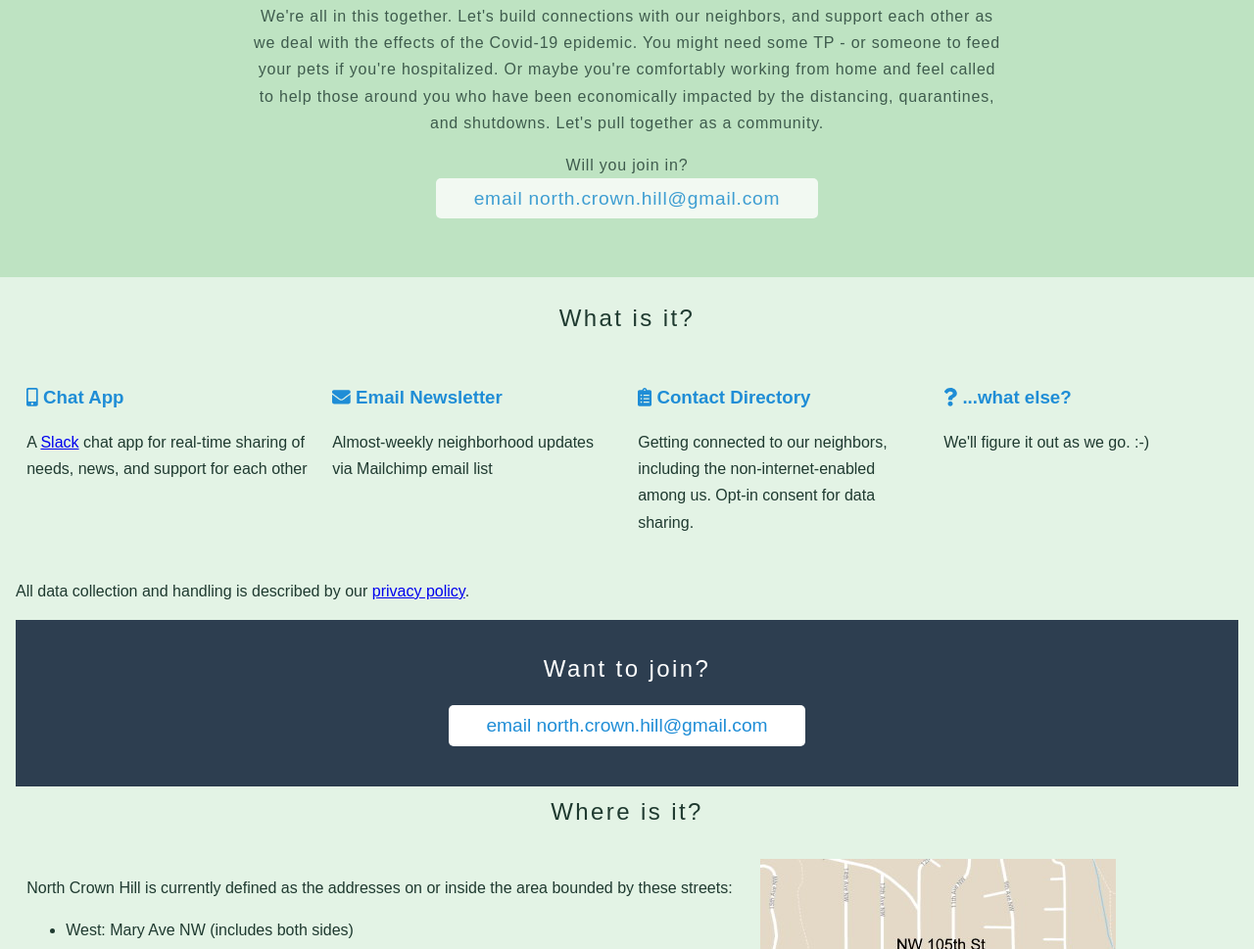
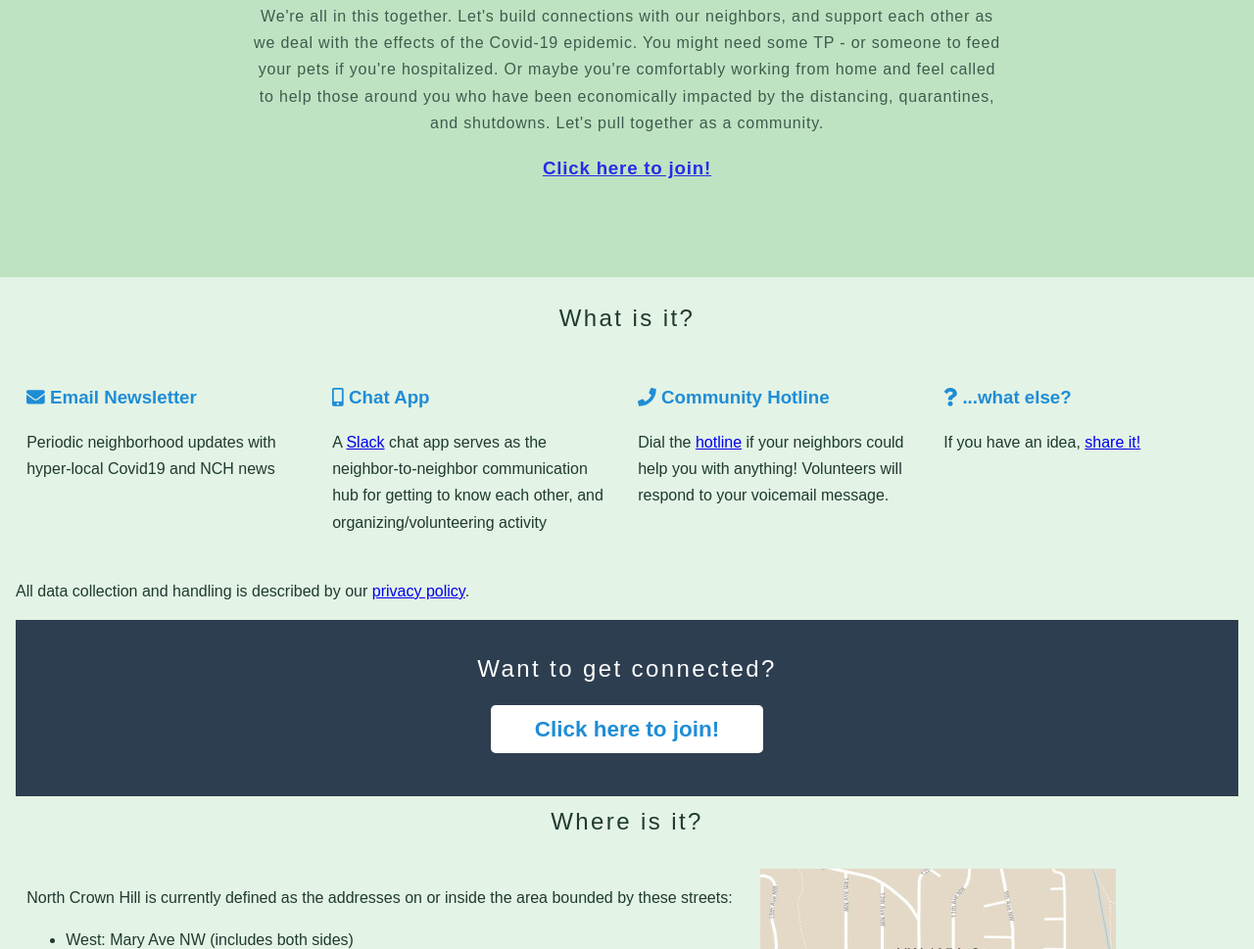
Before and after one commit to james-baker/north-crown-hill, a Gatsby site: page / in a window 1280 px wide. Shown: the part 413-1382 px from the top of the page at 98% size. Built offline with nearby package versions, Linux system fonts and the light colour scheme; Gatsby itself is replaced by a stand-in of ours.

Commit message:
update homepage with signup and hotline links

```diff
--- a/src/pages/index.js
+++ b/src/pages/index.js
@@ -3,7 +3,7 @@ import { Link } from "gatsby"
 import { graphql } from "gatsby"
 import Img from "gatsby-image"
 import { FontAwesomeIcon } from '@fortawesome/react-fontawesome'
-import { faEnvelope, faClipboardList, faQuestion, faMobileAlt } from '@fortawesome/free-solid-svg-icons'
+import { faEnvelope, faPhone, faQuestion, faMobileAlt } from '@fortawesome/free-solid-svg-icons'
 import Layout from "../components/layout"
 import Ribbon from "../components/ribbon"
 import Footer from "../components/footer"
@@ -28,11 +28,7 @@ export default ({ data }) => (
           Let's pull together as a community.
         </p>
         <p className="splash-subhead">
-          Will you join in? <br />
-          <a href="mailto:north.crown.hill@gmail.com"
-            className="pure-button pure-button-primary">
-            email north.crown.hill@gmail.com
-          </a>
+          <h3><Link to="/join">Click here to join!</Link></h3>
         </p>
       </div>
     </div>
@@ -42,37 +38,31 @@ export default ({ data }) => (
         <div className="pure-g">
           <div className="l-box pure-u-1 pure-u-md-1-2 pure-u-lg-1-4">
             <h3 className="content-subhead">
-              <FontAwesomeIcon icon={faMobileAlt} />
-              &nbsp;Chat App
+              <FontAwesomeIcon icon={faEnvelope} />&nbsp;Email Newsletter
             </h3>
-            <p>
-              A <a href="https://slack.com/">Slack</a> chat app for real-time
-              sharing of needs, news, and support for each other
+            <p>Periodic neighborhood updates with hyper-local Covid19 and NCH news</p>
+          </div>
+          <div className="l-box pure-u-1 pure-u-md-1-2 pure-u-lg-1-4">
+            <h3 className="content-subhead">
+              <FontAwesomeIcon icon={faMobileAlt} />&nbsp;Chat App
+            </h3>
+            <p>A <a href="https://slack.com/">Slack</a> chat app serves as the neighbor-to-neighbor
+              communication hub for getting to know each other, and organizing/volunteering activity
             </p>
           </div>
           <div className="l-box pure-u-1 pure-u-md-1-2 pure-u-lg-1-4">
             <h3 className="content-subhead">
-              <FontAwesomeIcon icon={faEnvelope} />
-              &nbsp;Email Newsletter
+              <FontAwesomeIcon icon={faPhone} />&nbsp;Community Hotline
             </h3>
-            <p>Almost-weekly neighborhood updates via Mailchimp email list</p>
-          </div>
-          <div className="l-box pure-u-1 pure-u-md-1-2 pure-u-lg-1-4">
-            <h3 className="content-subhead">
-              <FontAwesomeIcon icon={faClipboardList} />
-              &nbsp;Contact Directory
-            </h3>
-            <p>
-              Getting connected to our neighbors, including the
-              non-internet-enabled among us. Opt-in consent for data sharing.
+            <p>Dial the <Link to="/hotline">hotline</Link> if your neighbors could help you with anything!
+              Volunteers will respond to your voicemail message.
             </p>
           </div>
           <div className="l-box pure-u-1 pure-u-md-1-2 pure-u-lg-1-4">
             <h3 className="content-subhead">
-              <FontAwesomeIcon icon={faQuestion} />
-              &nbsp;...what else?
+              <FontAwesomeIcon icon={faQuestion} />&nbsp;...what else?
             </h3>
-            <p>We'll figure it out as we go. :-)</p>
+            <p>If you have an idea, <a href="mailto:north.crown.hill@gmail.com">share it!</a></p>
           </div>
         </div>
         <p>
@@ -82,13 +72,8 @@ export default ({ data }) => (
 
         <Ribbon>
           <div className="l-box-lrg  is-center">
-            <h2 className="content-head content-head-ribbon">Want to join?</h2>
-            <p>
-              <a href="mailto:north.crown.hill@gmail.com"
-              className="pure-button pure-button-primary">
-                email north.crown.hill@gmail.com
-              </a>
-            </p>
+            <h2 className="content-head content-head-ribbon">Want to get connected?</h2>
+            <h3><Link to="/join" className="pure-button pure-button-primary">Click here to join!</Link></h3>
           </div>
         </Ribbon>
 
```
